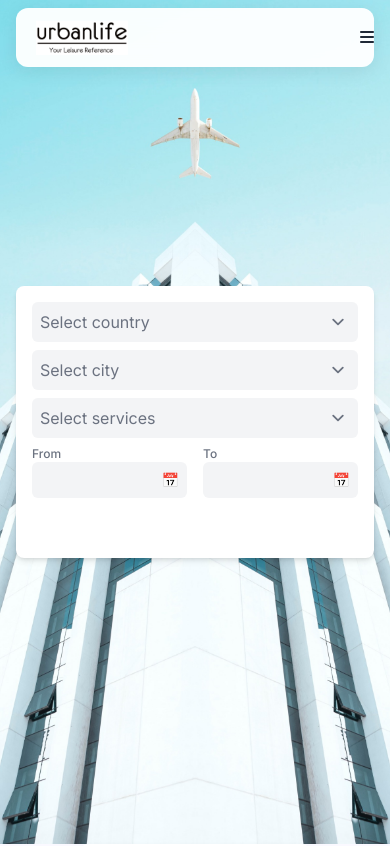
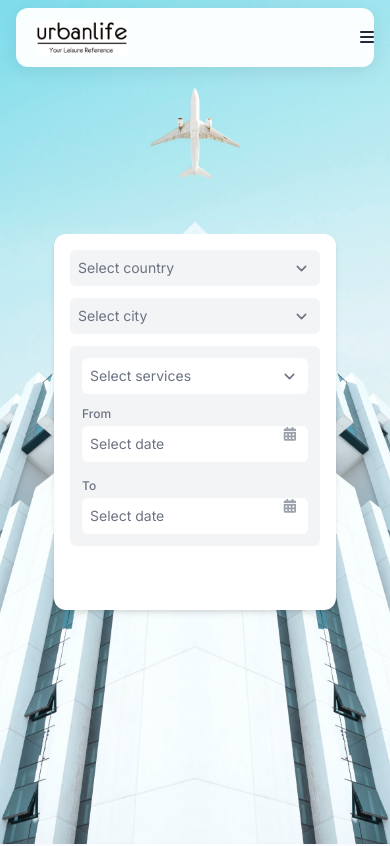
Before and after one commit to myreds12/urbanlife-frontend, a React (Vite) app in the folder urbanlife-frontend/: page / in a window 390 px wide. Shown: the top 846 px of the page. Built offline with nearby package versions, Linux system fonts and the light colour scheme; a web font is replaced by a local one.

Commit message:
refactor(CardForm): improve form layout and date picker interaction
- Restructure form layout with better spacing and grouping
- Replace emoji with Font Awesome calendar icon
- Improve date picker interaction using showPicker()
- Make form responsive for different screen sizes

```diff
--- a/urbanlife-frontend/src/components/LandingPage/HomePage/CardForm.jsx
+++ b/urbanlife-frontend/src/components/LandingPage/HomePage/CardForm.jsx
@@ -1,82 +1,108 @@
-import React, { useState } from 'react';
+import React, { useState } from "react";
 
 const CardForm = () => {
-  const [fromDate, setFromDate] = useState('');
-  const [toDate, setToDate] = useState('');
+  const [fromDate, setFromDate] = useState("");
+  const [toDate, setToDate] = useState("");
 
   return (
-    <div className="max-w-md mx-auto bg-white rounded-lg shadow-md p-4">
-      <div className="space-y-2">
-        <select className="w-full p-2 bg-gray-100 border-0 rounded-md text-gray-500" defaultValue="">
-          <option value="" disabled>Select country</option>
-          {/* Add country options here */}
-        </select>
-        <select className="w-full p-2 bg-gray-100 border-0 rounded-md text-gray-500" defaultValue="">
-          <option value="" disabled>Select city</option>
-          {/* Add city options here */}
-        </select>
-        <select className="w-full p-2 bg-gray-100 border-0 rounded-md text-gray-500" defaultValue="">
-          <option value="" disabled>Select services</option>
-          {/* Add service options here */}
+    <div className="max-w-md w-full mx-auto bg-white rounded-xl shadow-md p-4 space-y-3">
+      {/* Select Country */}
+      <select
+        className="w-full p-2 bg-gray-100 border-0 rounded-md text-gray-500 text-sm"
+        defaultValue=""
+      >
+        <option value="" disabled>
+          Select country
+        </option>
+        {/* Tambahkan opsional country */}
+      </select>
+
+      {/* Select City */}
+      <select
+        className="w-full p-2 bg-gray-100 border-0 rounded-md text-gray-500 text-sm"
+        defaultValue=""
+      >
+        <option value="" disabled>
+          Select city
+        </option>
+        {/* Tambahkan opsional city */}
+      </select>
+
+      {/* Services + Date group */}
+      <div className="bg-gray-100 rounded-md p-3 space-y-3">
+        {/* Select Services */}
+        <select
+          className="w-full p-2 bg-white border-0 rounded-md text-gray-500 text-sm"
+          defaultValue=""
+        >
+          <option value="" disabled>
+            Select services
+          </option>
+          {/* Tambahkan opsional services */}
         </select>
 
-        <div className="flex space-x-2">
-          <div className="w-1/2">
-            <label className="block text-xs font-medium text-gray-500">From</label>
+        {/* Date fields */}
+        <div className="flex flex-col sm:flex-row sm:space-x-2 space-y-2 sm:space-y-0">
+          {/* From */}
+          <div className="w-full">
+            <label className="block text-xs font-medium text-gray-500 mb-1">
+              From
+            </label>
             <div className="relative">
               <input
                 type="text"
-                className="w-full p-2 bg-gray-100 border-0 rounded-md text-gray-500 text-sm"
                 value={fromDate}
-                onClick={() => document.getElementById('fromDateInput')?.focus()}
                 readOnly
+                onClick={() =>
+                  document.getElementById("fromDateInput")?.showPicker()
+                }
+                placeholder="Select date"
+                className="w-full p-2 bg-white border-0 rounded-md text-gray-600 text-sm cursor-pointer"
               />
               <input
                 type="date"
                 id="fromDateInput"
-                className="absolute inset-0 opacity-0"
+                className="absolute inset-0 opacity-0 cursor-pointer"
                 value={fromDate}
                 onChange={(e) => setFromDate(e.target.value)}
               />
-              <span
-                className="absolute right-2 top-2 text-gray-400 text-sm cursor-pointer"
-                onClick={() => document.getElementById('fromDateInput')?.focus()}
-              >
-                📅
-              </span>
+              <i className="fa-solid fa-calendar-alt absolute right-3 top-1/2 -translate-y-1/2 text-gray-400 text-sm" />
             </div>
           </div>
-          <div className="w-1/2">
-            <label className="block text-xs font-medium text-gray-500">To</label>
+
+          {/* To */}
+          <div className="w-full">
+            <label className="block text-xs font-medium text-gray-500 mb-1">
+              To
+            </label>
             <div className="relative">
               <input
                 type="text"
-                className="w-full p-2 bg-gray-100 border-0 rounded-md text-gray-500 text-sm"
                 value={toDate}
-                onClick={() => document.getElementById('toDateInput')?.focus()}
                 readOnly
+                onClick={() =>
+                  document.getElementById("toDateInput")?.showPicker()
+                }
+                placeholder="Select date"
+                className="w-full p-2 bg-white border-0 rounded-md text-gray-600 text-sm cursor-pointer"
               />
               <input
                 type="date"
                 id="toDateInput"
-                className="absolute inset-0 opacity-0"
+                className="absolute inset-0 opacity-0 cursor-pointer"
                 value={toDate}
                 onChange={(e) => setToDate(e.target.value)}
               />
-              <span
-                className="absolute right-2 top-2 text-gray-400 text-sm cursor-pointer"
-                onClick={() => document.getElementById('toDateInput')?.focus()}
-              >
-                📅
-              </span>
+              <i className="fa-solid fa-calendar-alt absolute right-3 top-1/2 -translate-y-1/2 text-gray-400 text-sm" />
             </div>
           </div>
         </div>
+      </div>
 
-        <button className="w-full bg-teal-500 text-white p-2 rounded-md text-sm hover:bg-teal-600">
-          Search
-        </button>
-      </div>
+      {/* Search Button */}
+      <button className="w-full bg-teal-500 text-white p-2 rounded-md text-sm font-medium hover:bg-teal-600 transition">
+        Search
+      </button>
     </div>
   );
 };
```
